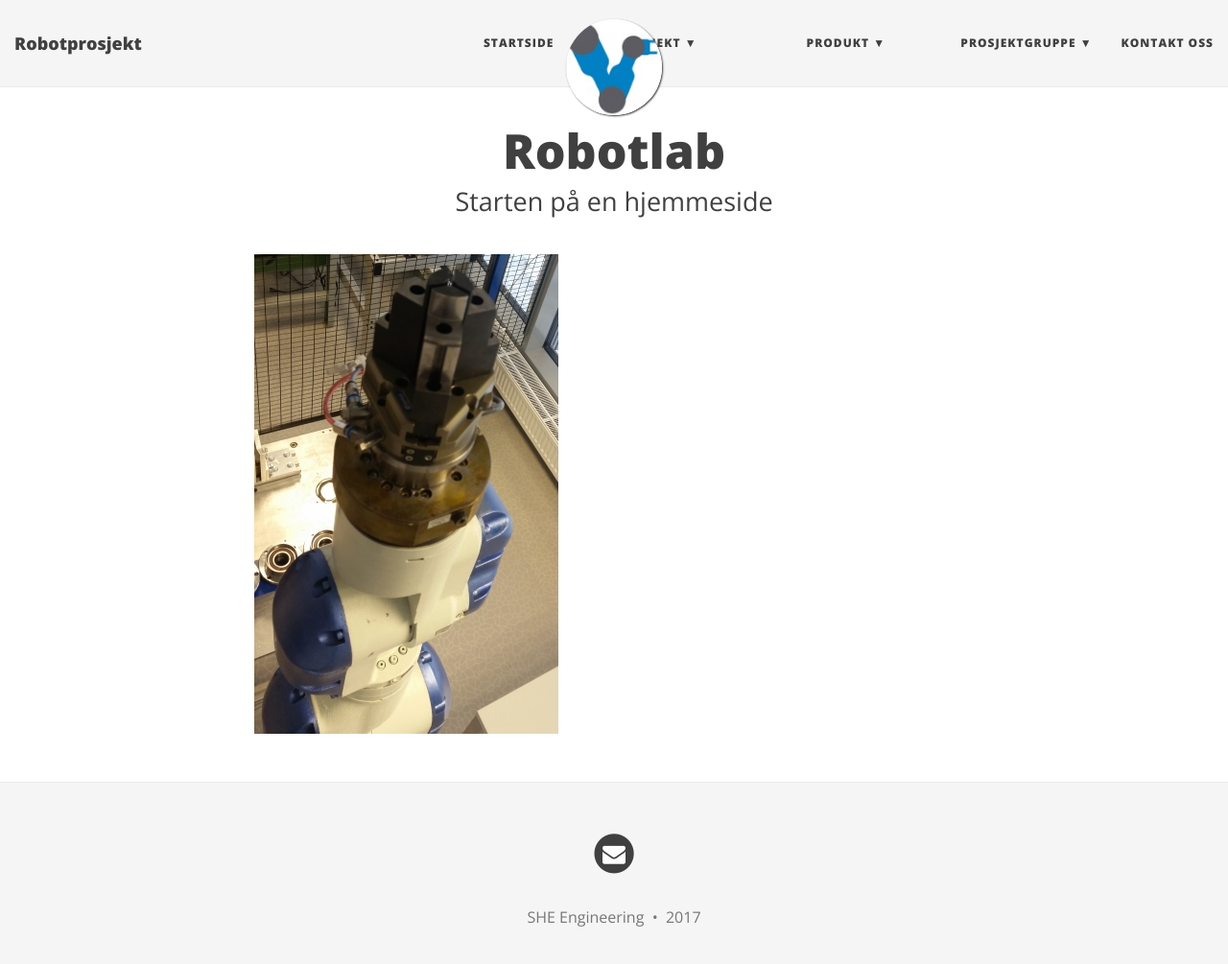
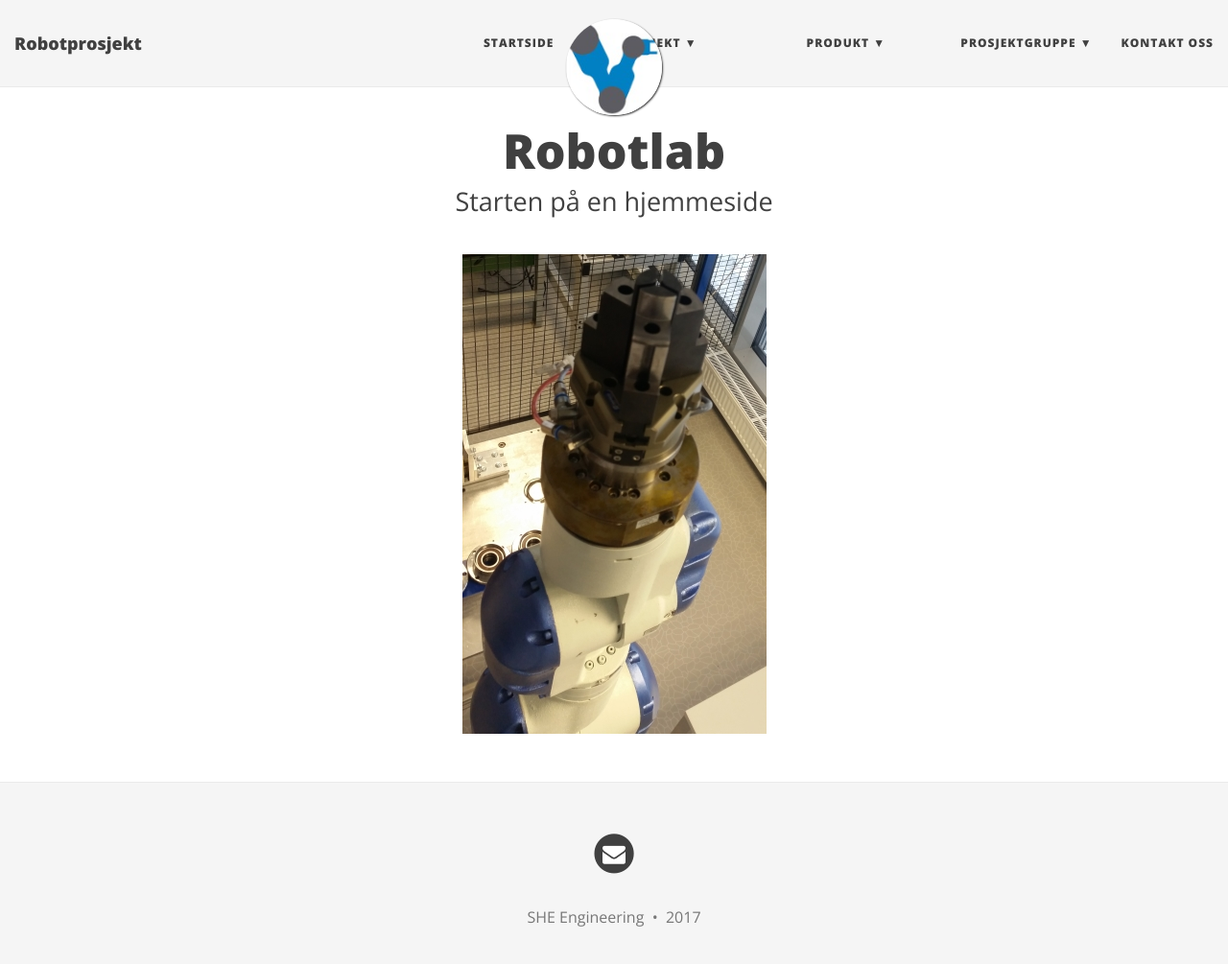
Before and after one commit to SHE-Engineering/SHE-Engineering, a Jekyll site: the page built from index.html, in a window 1280 px wide and 1018 px high. Shown: the top 1005 px of the window at 96% size. Built offline with Jekyll 4.4.1, drawn with Linux system fonts in a browser that asks for light colours; nearby versions of some CDN libraries; the list of posts is cut into pages by our own code.

Commit message:
center text post

```diff
--- a/_layouts/post.html
+++ b/_layouts/post.html
@@ -9,7 +9,11 @@ layout: base
     <div class="col-lg-8 col-lg-offset-2 col-md-10 col-md-offset-1">
 
       <article role="main" class="blog-post">
-        {{ content }}
+        <div style="text-align: center;">
+          <div style="display: inline-block; text-align: left">
+            {{ content }}
+          </div>
+        </div>
       </article>
 
       {% if page.tags.size > 0 %}
```
